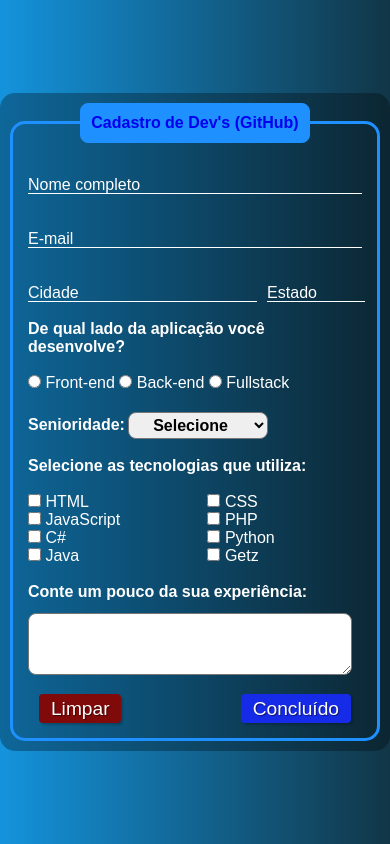
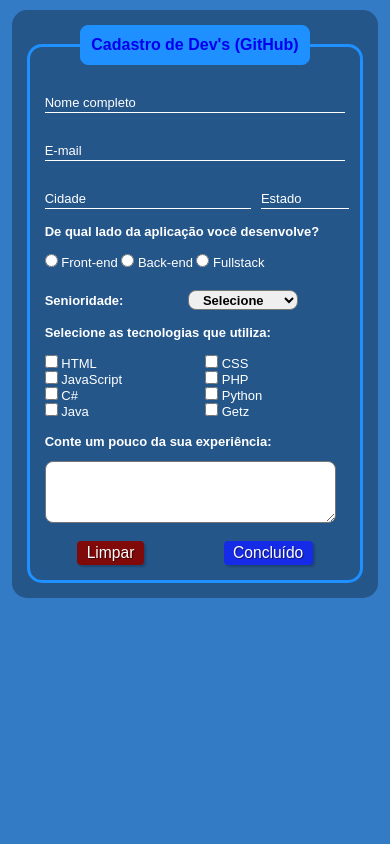
Before and after one commit to gustavoxrib/formulario, a PHP site: page / in a window 390 px wide. Run offline with PHP 8.4, Linux system fonts and the light colour scheme.

Commit message:
Melhor responsavidade

```diff
--- a/index.css
+++ b/index.css
@@ -1,26 +1,29 @@
 * {
     padding: 0;
     margin: 0;
+    margin-top: 0;
     box-sizing: border-box;
 }
 
 body {
     font-family: Arial, Helvetica, sans-serif;
-    background-image: linear-gradient(to right, rgb(20, 147, 220), rgb(17, 54, 71));
-    width: 100%;
-    height: 100vh;
-    display: flex;
+    background-color: #0e62bcd6;
+    width: auto;
+    height: auto;
+    padding-top: 10px;
+    padding-left: 30%;
+    padding-right: 30%;
     align-items: center;
     justify-content: center;
-
 }
 
 .box {
     background-color: rgba(0, 0, 0, 0.3);
     padding: 15px;
     border-radius: 15px;
-    width: 40%;
+    width: 100%;
     color: white;
+    height: auto;
 
 }
 
@@ -28,6 +31,7 @@ fieldset {
     border: 3px solid dodgerblue;
     border-radius: 15px;
     padding: 15px;
+    width: 100%;
 
 }
 
@@ -107,7 +111,7 @@ legend:hover {
 .senioridade {
     margin-top: 20px;
     display: grid;
-    grid-template-columns: 30% 70%;
+    grid-template-columns: auto auto;
     grid-template-rows: auto;
 }
 
@@ -117,14 +121,14 @@ legend:hover {
 }
 
 select {
-    width: 60%;
-    height: 27px;
+    width: 70%;
+    height: 20px;
     font-family: sans-serif;
     font-size: 1em;
     color: #000000;
     border-radius: 8px;
     font-weight: bold;
-    padding-left: 20px;
+    padding-left: 10px;
     justify-content: center;
 }
 
@@ -134,7 +138,7 @@ select {
     grid-template-rows: auto;
     justify-content: center;
     padding-top: 15px;
-    gap: 120px;
+    gap: 80px;
 }
 
 #concluido {
@@ -189,31 +193,72 @@ textarea:focus {
 }
 
 @media screen and (max-width: 1000px) {
+
+    body {
+        padding-left: 25%;
+        padding-right: 25%;
+    }
+
     .box {
-        width: 70%;
+        width: 100%;
+    }
 
+
+}
+
+@media screen and (max-width: 800px) {
+    body {
+        padding-left: 25%;
+        padding-right: 25%;
+    }
+
+    .box {
+        width: 100%;
     }
 }
 
-@media screen and (max-width: 700px) {
+@media screen and (max-width: 760px) {
+
+    body {
+        padding-left: 15%;
+        padding-right: 15%;
+    }
+
     .box {
-        width: 80%;
-        padding: 20px;
+        width: 100%;
+    }
+
+    legend {
+        font-size: 16px;
     }
 }
 
-@media screen and (max-width: 500px) {
-    .box {
-        width: 90%;
-        padding: 20px;
+@media screen and (max-width: 550px) {
+
+    body {
+        padding-left: 10%;
+        padding-right: 10%;
     }
 
+    .box {
+        width: 100%;
+    }
 
+    legend {
+        font-size: 16px;
+    }
+}
 
-    fieldset {
+@media screen and (max-width: 480px) {
+
+    body {
+        padding-left: 10%;
+        padding-right: 10%;
+    }
+
+    .box {
         width: 100%;
-        justify-content: center;
-        align-items: center;
+        font-size: 13px;
     }
 
     legend {
@@ -224,13 +269,13 @@ textarea:focus {
 @media screen and (max-width: 430px) {
 
     body {
-        margin: 0 0 0 0;
+        padding-left: 3%;
+        padding-right: 3%;
     }
 
     .box {
         width: 100%;
-        padding: 10px;
-        background-color: rgba(0, 0, 0, 0.3);
+        font-size: 13px;
     }
 
     legend {
--- a/index.html
+++ b/index.html
@@ -13,7 +13,8 @@
     <div class="box">
         <form action="">
             <fieldset>
-                <legend><a href="https://github.com/gustavoxrib/formulario.git"><b>Cadastro de Dev's (GitHub)</b></a></legend>
+                <legend><a href="https://github.com/gustavoxrib/formulario.git"><b>Cadastro de Dev's (GitHub)</b></a>
+                </legend>
                 <br>
                 <div class="inputbox">
                     <input type="text" name="nome" id="nome" class="inputuser" required>
@@ -108,4 +109,5 @@
         </form>
     </div>
 </body>
+
 </html>
```
Also changed, not shown: other parts of index.css (+61 -42 lines), rascunho css.css (deleted, +0 -60 lines). Lines whose indentation alone changed are shown as unchanged.
